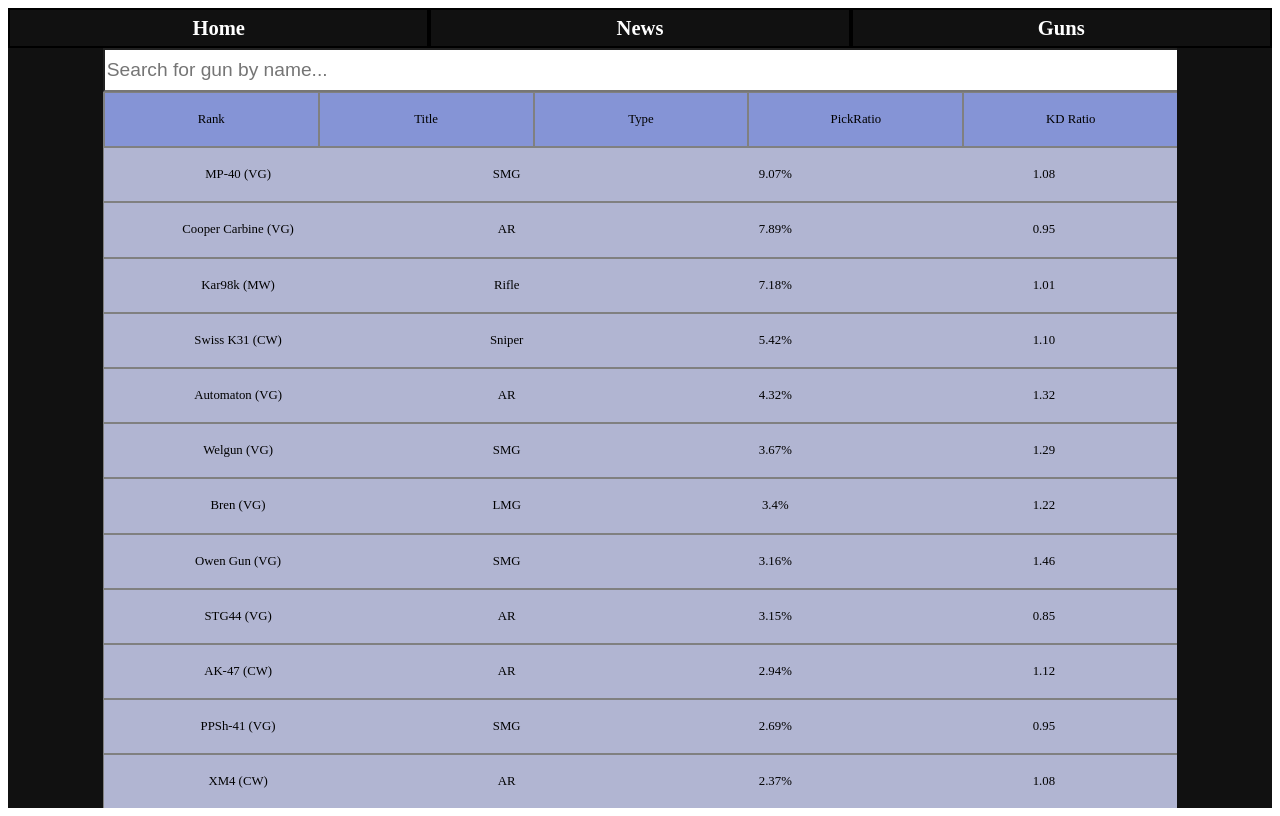
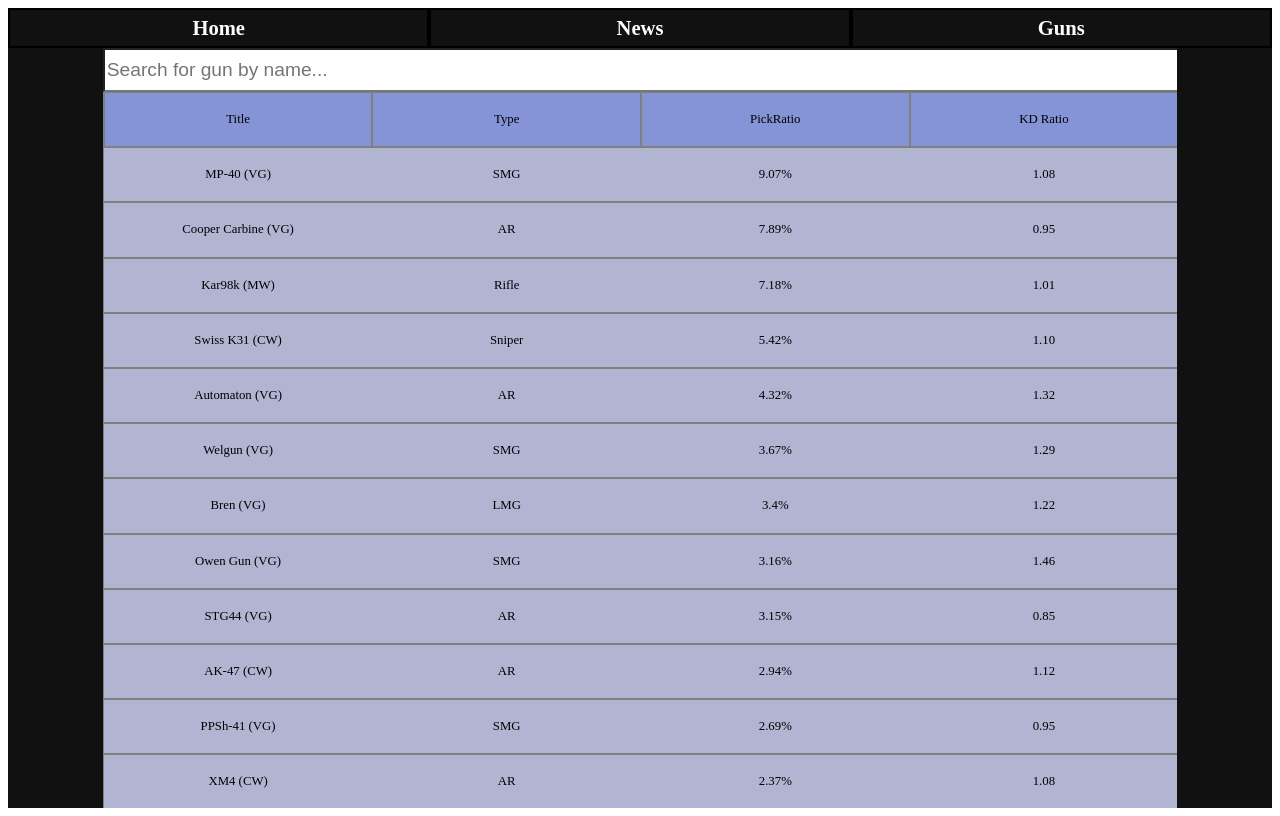
Before and after one commit to levente-karpati/warz-mate-ui, a Gatsby site: page /guns in a window 1280 px wide. Built offline with nearby package versions, Linux system fonts and the light colour scheme; Gatsby itself is replaced by a stand-in of ours.

Commit message:
remove rank header

```diff
--- a/src/components/gundata.js
+++ b/src/components/gundata.js
@@ -1306,9 +1306,6 @@
           value={this.state.input}
           onChange={this.handleChange}></input>
         <li style={gunStyles}>
-         <OnHover style={gunHeaderStyling} onClick={() => this.dataSort(0)}>
-            Rank
-          </OnHover>
           <OnHover style={gunHeaderStyling} onClick={() => this.dataSort(0)}>
             Title
           </OnHover>
```
